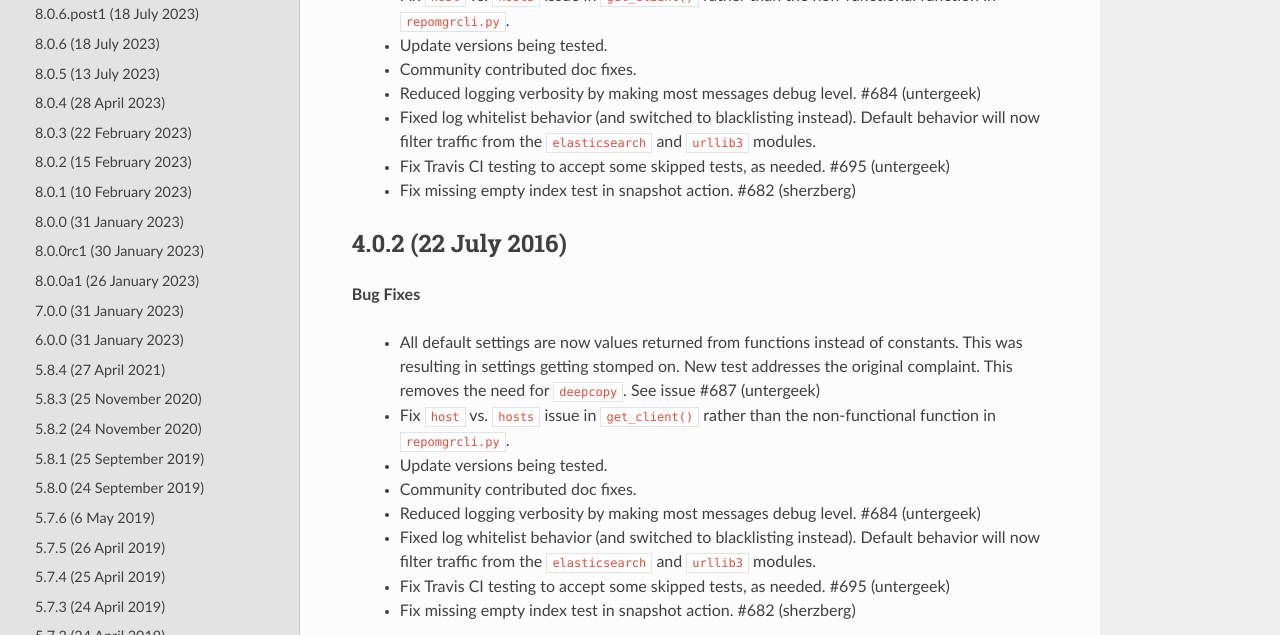
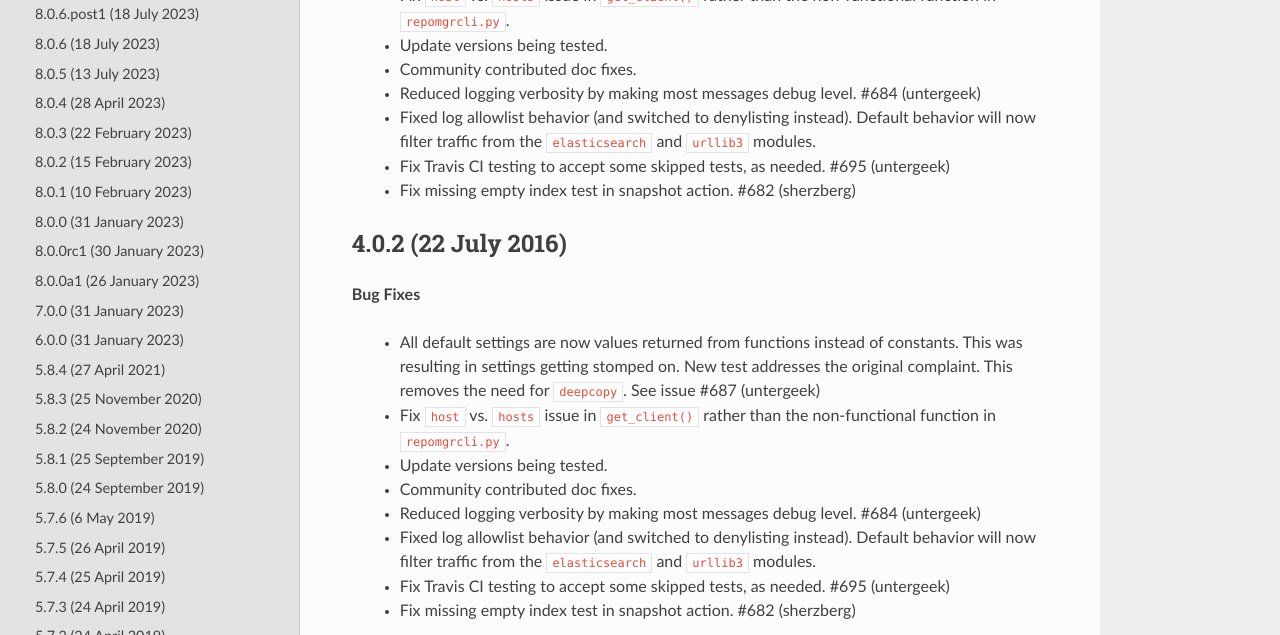
Before and after one commit to elastic/curator, a Sphinx documentation site: the page built from docs/Changelog.rst, in a window 1280 px wide and 900 px high, scrolled down 34821 px. Shown: the part 150-785 px from the top of the window. Built offline with Sphinx 7.4.7 and the Read the Docs theme 2.0.0, drawn with Linux system fonts in a browser that asks for light colours; some of the changed text lies outside the part shown.

Commit message:
Replacing non-inclusive term "blacklist", "whitelist" with neutral language #1611

```diff
--- a/README.rst
+++ b/README.rst
@@ -56,7 +56,7 @@ The updated configuration file structure requires ``elasticsearch`` at the root
       loglevel: INFO
       logfile: /path/to/file.log
       logformat: default
-      blacklist: []
+      denylist: []
 
 Action File Configuration
 -------------------------
--- a/docs/Changelog.rst
+++ b/docs/Changelog.rst
@@ -1631,7 +1631,7 @@ improves documentation and includes new linux binary packages.
   * Community contributed doc fixes.
   * Reduced logging verbosity by making most messages debug level. #684
     (untergeek)
-  * Fixed log whitelist behavior (and switched to blacklisting instead).
+  * Fixed log allowlist behavior (and switched to denylisting instead).
     Default behavior will now filter traffic from the ``elasticsearch`` and
     ``urllib3`` modules.
   * Fix Travis CI testing to accept some skipped tests, as needed. #695
@@ -1653,7 +1653,7 @@ improves documentation and includes new linux binary packages.
   * Community contributed doc fixes.
   * Reduced logging verbosity by making most messages debug level. #684
     (untergeek)
-  * Fixed log whitelist behavior (and switched to blacklisting instead).
+  * Fixed log allowlist behavior (and switched to denylisting instead).
     Default behavior will now filter traffic from the ``elasticsearch`` and
     ``urllib3`` modules.
   * Fix Travis CI testing to accept some skipped tests, as needed. #695
@@ -2558,7 +2558,7 @@ testing exists, right?), and fixed a few of them.
 **Bug fix**
 
  * Updated ``README.md`` to briefly explain what curator does #117 (untergeek)
- * Fixed ``es_repo_mgr`` logging whitelist #119 (untergeek)
+ * Fixed ``es_repo_mgr`` logging allowlist #119 (untergeek)
  * Fixed absent ``months`` time-unit #120 (untergeek)
  * Filter out ``.marvel-kibana`` when prefix is ``.marvel-`` #120 (untergeek)
  * Clean up arg parsing code where redundancy exists #123 (untergeek)
--- a/docs/usage.rst
+++ b/docs/usage.rst
@@ -91,7 +91,7 @@ Available settings for ``logformat`` are: ``default``, ``json``, and ``ecs``. Th
 uses `the Python ECS Log Formatter`_ and is great if you plan on ingesting your logs into
 Elasticsearch.
 
-Blacklisting logs by way of the ``blacklist`` setting should remain configured with the defaults
+Denylisting logs by way of the ``denylist`` setting should remain configured with the defaults
 (``['elastic_transport', 'urllib3']``), unless you are troubleshooting a connection issue. The
 ``elastic_transport`` and ``urllib3`` modules logging is exceptionally chatty for inclusion with
 Curator action tracing.
```
Also changed, not shown: other parts of docs/Changelog.rst (+1 -1 lines), other parts of docs/usage.rst (+1 -1 lines), 3 other files.
